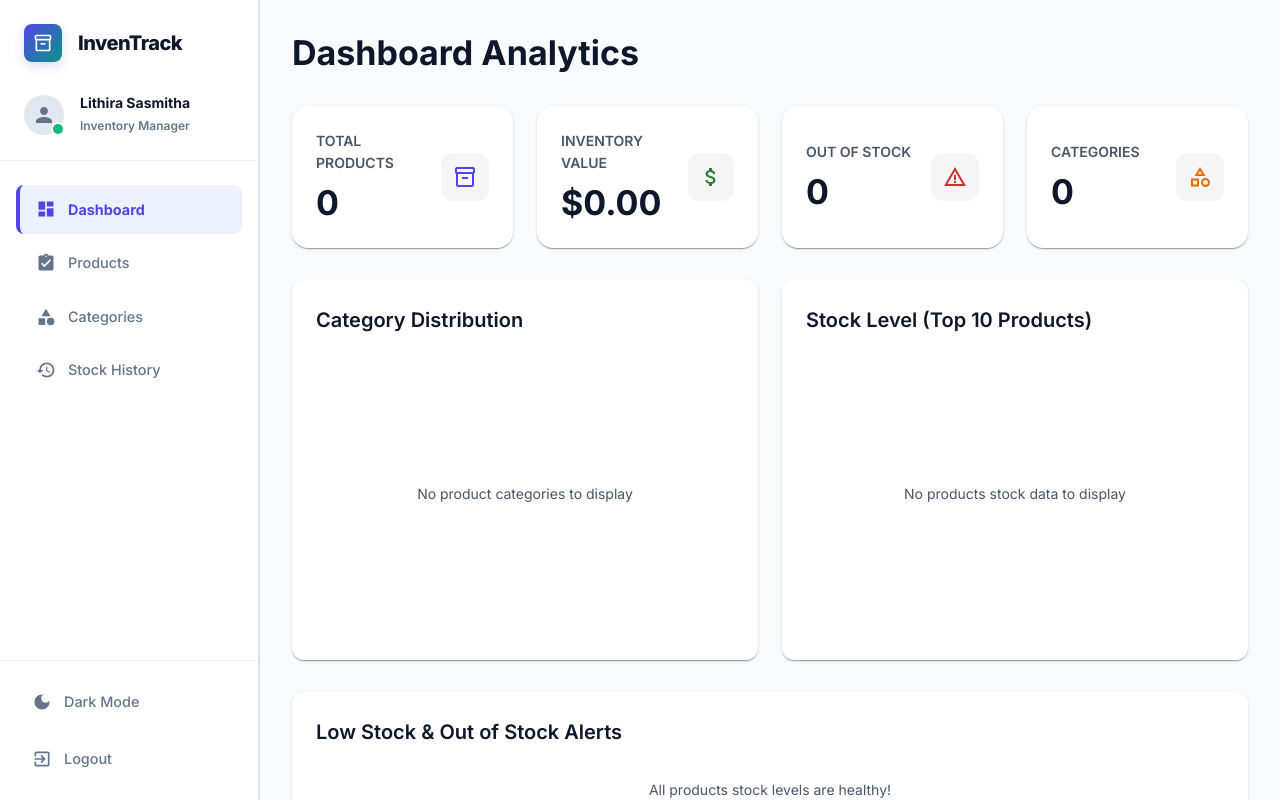
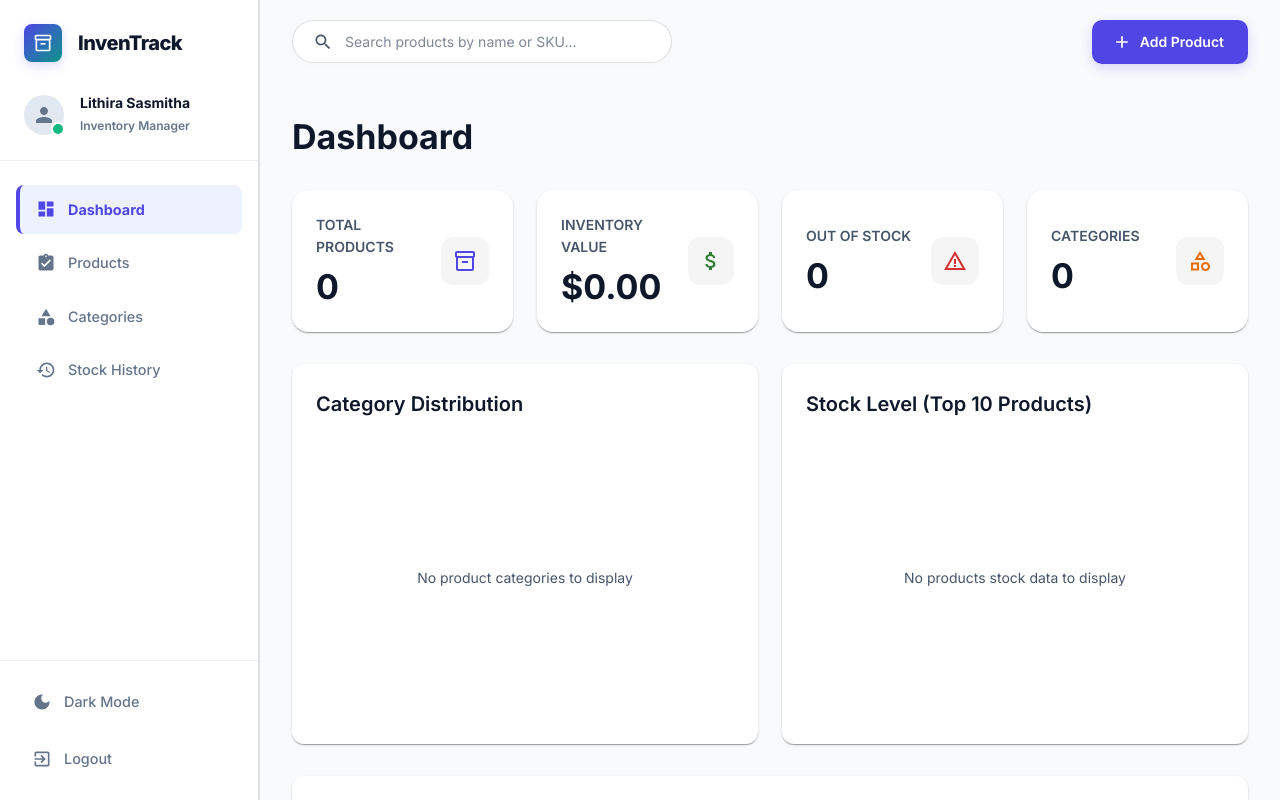
Before and after one commit to Lithira-Sasmitha/Inventory_Management_System, a React (Create React App) app in the folder frontend/: page / in a window 1280 px wide. Shown: the top 800 px of the page. Built offline with nearby package versions, Linux system fonts and the light colour scheme.

Commit message:
feat: add in the dashboard search and add button

```diff
--- a/frontend/src/components/Dashboard/Dashboard.jsx
+++ b/frontend/src/components/Dashboard/Dashboard.jsx
@@ -1,34 +1,53 @@
-import React, { useMemo } from 'react';
+import React, { useMemo, useCallback } from 'react';
 import { Grid, Box, Typography } from '@mui/material';
 import {
   Inventory2Outlined as ProductsIcon,
   AttachMoney as MoneyIcon,
   WarningAmber as OutOfStockIcon,
   CategoryOutlined as CategoriesIcon,
+  Add as AddIcon,
 } from '@mui/icons-material';
 import { useInventory } from '../../context/InventoryContext';
 import StatCard from './StatCard';
 import CategoryChart from './CategoryChart';
 import StockLevelChart from './StockLevelChart';
 import LowStockAlerts from './LowStockAlerts';
+import PageHeader from '../common/PageHeader/PageHeader';
+import useSearch from '../../hooks/useSearch';
 
 export default function Dashboard() {
   const { products, categories } = useInventory();
+  const { searchQuery, handleSearchChange } = useSearch();
 
-  const totalProducts = products.length;
+  const handleAddProduct = useCallback(() => {
+    console.log('Action Triggered: Open Add Product Modal or Navigate to Create view');
+    alert('Add Product button clicked!');
+  }, []);
+
+  const filteredProducts = useMemo(() => {
+    if (!searchQuery) return products;
+    const query = searchQuery.toLowerCase().trim();
+    return products.filter(
+      (p) =>
+        p.name?.toLowerCase().includes(query) ||
+        p.sku?.toLowerCase().includes(query)
+    );
+  }, [products, searchQuery]);
+
+  const totalProducts = filteredProducts.length;
   const totalCategories = categories.length;
 
   const totalValue = useMemo(() => {
-    return products.reduce((acc, p) => acc + p.price * p.quantity, 0);
-  }, [products]);
+    return filteredProducts.reduce((acc, p) => acc + p.price * p.quantity, 0);
+  }, [filteredProducts]);
 
   const outOfStock = useMemo(() => {
-    return products.filter((p) => p.quantity === 0).length;
-  }, [products]);
+    return filteredProducts.filter((p) => p.quantity === 0).length;
+  }, [filteredProducts]);
 
   const pieData = useMemo(() => {
     const categoryCounts = {};
-    products.forEach((p) => {
+    filteredProducts.forEach((p) => {
       const cat = p.category || 'Uncategorized';
       categoryCounts[cat] = (categoryCounts[cat] || 0) + 1;
     });
@@ -36,26 +55,35 @@ export default function Dashboard() {
       name: catName,
       value: categoryCounts[catName],
     }));
-  }, [products]);
+  }, [filteredProducts]);
 
   const barData = useMemo(() => {
-    return [...products]
+    return [...filteredProducts]
       .sort((a, b) => b.quantity - a.quantity)
       .slice(0, 10)
       .map((p) => ({
         name: p.name,
         stock: p.quantity,
       }));
-  }, [products]);
+  }, [filteredProducts]);
 
   const lowStockAlerts = useMemo(() => {
-    return products.filter((p) => p.quantity <= p.minStock);
-  }, [products]);
+    return filteredProducts.filter((p) => p.quantity <= p.minStock);
+  }, [filteredProducts]);
 
   return (
+    <Box>
+      <PageHeader
+        searchPlaceholder="Search products by name or SKU..."
+        searchValue={searchQuery}
+        onSearchChange={handleSearchChange}
+        actionLabel="Add Product"
+        actionIcon={<AddIcon />}
+        onActionClick={handleAddProduct}
+      />
       <Box sx={{ p: { xs: 2, sm: 3, md: 4 } }}>
         <Typography variant="h4" sx={{ mb: 4, fontWeight: 700, color: 'text.primary' }}>
-        Dashboard Analytics
+          Dashboard
         </Typography>
 
         <Grid container spacing={{ xs: 2, md: 3 }} sx={{ mb: 4 }}>
@@ -108,5 +136,6 @@ export default function Dashboard() {
           </Grid>
         </Grid>
       </Box>
+    </Box>
   );
 }
```
Lines whose indentation alone changed are shown as unchanged.
